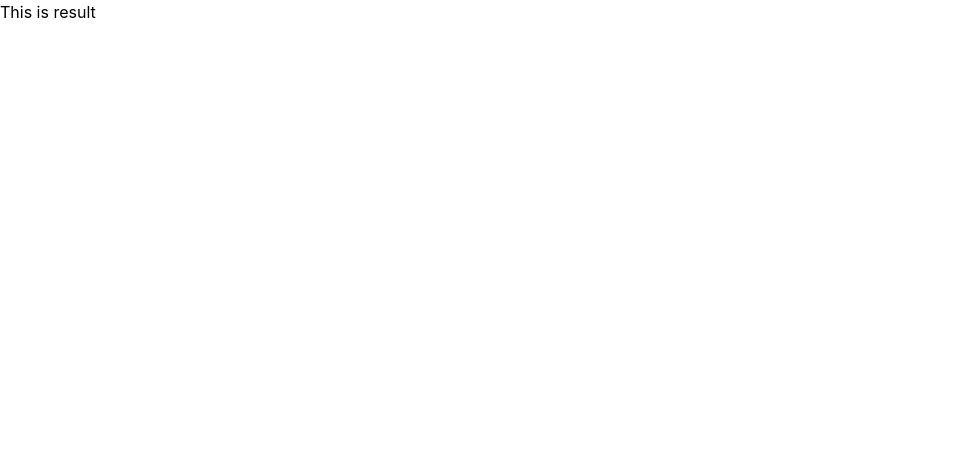
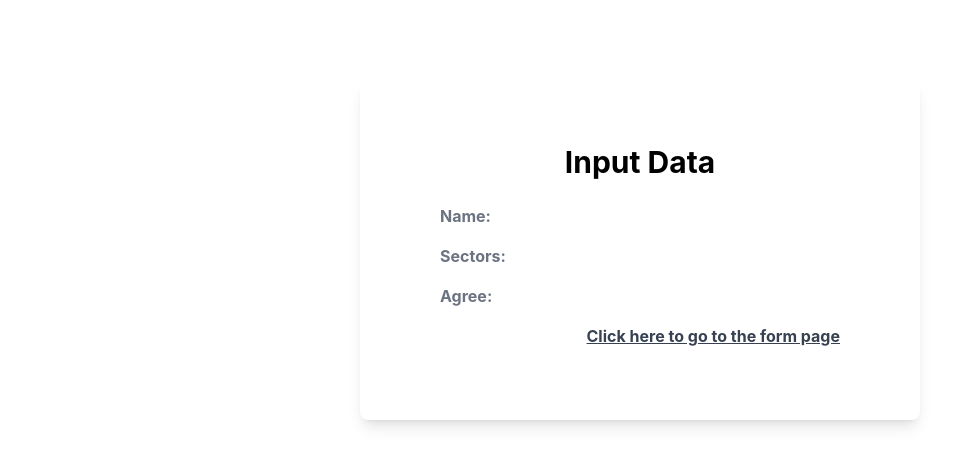
Before and after one commit to Kawsar-Ahmed-Ridoy/coading-test, a React (Create React App) app: page /results in a window 1280 px wide. Shown: the top 466 px of the page, without its empty margins (0-980 px from the left). Built offline with nearby package versions, Linux system fonts and the light colour scheme.

Commit message:
create result page

```diff
--- a/src/Home/Home.js
+++ b/src/Home/Home.js
@@ -1,8 +1,9 @@
 import React from "react";
+import { Link } from "react-router-dom";
 
 const Home = () => {
   return (
-    <div className="h-screen lg:w-2/4 md:w-[100%] px-10 mx-auto mt-20">
+    <div className="lg:w-2/4 md:w-[100%] px-10 mx-auto mt-20">
       <div className=" rounded-lg shadow-lg">
         <div className="w-full  ">
           <h1 className="text-3xl font-bold text-center pt-16 mb-6">Form</h1>
@@ -44,7 +45,7 @@ const Home = () => {
             <label className="label-text ml-2 font-bold">Agree to terms</label>
             <div className="flex flex-col my-6 justify-between sm:flex-row items-center">
                 <button className="border border-black px-6 py-2 rounded-md font-bold " type="submit">Save</button>
-                <p className="my-auto ml-2">Result saved <span className="underline font-bold ">click here to see the result</span></p>
+                <p className="my-auto ml-2">Result saved <Link to={'/results'} className="underline font-bold hover:text-blue-500">click here to see the result</Link></p>
             </div>
           </form>
         </div>
--- a/src/Results/Results.js
+++ b/src/Results/Results.js
@@ -1,11 +1,35 @@
-import React from 'react';
+import React from "react";
+import { Link } from "react-router-dom";
 
 const Results = () => {
-    return (
-        <div>
-            This is result
+  return (
+    <div>
+      <div className="lg:w-2/4 md:w-[100%] px-10 mx-auto mt-20">
+        <div className=" rounded-lg shadow-lg">
+          <div className="w-full  ">
+            <h1 className="text-3xl font-bold text-center pt-16 mb-6">
+              Input Data
+            </h1>
+          </div>
+          <div className="lg:px-20 md:px-14 px-6 pb-10">
+            <div className="font-bold text-gray-500">
+              <p className="my-4 ">Name:</p>
+              <p className="my-4 ">Sectors:</p>
+              <p className="my-4 ">Agree:</p>
+            </div>
+            <div className="flex justify-end text-gray-700 mb-8">
+              <Link
+                to={"/"}
+                className="underline font-bold hover:text-blue-500"
+              >
+                Click here to go to the form page
+              </Link>
+            </div>
+          </div>
         </div>
-    );
+      </div>
+    </div>
+  );
 };
 
 export default Results;
```
